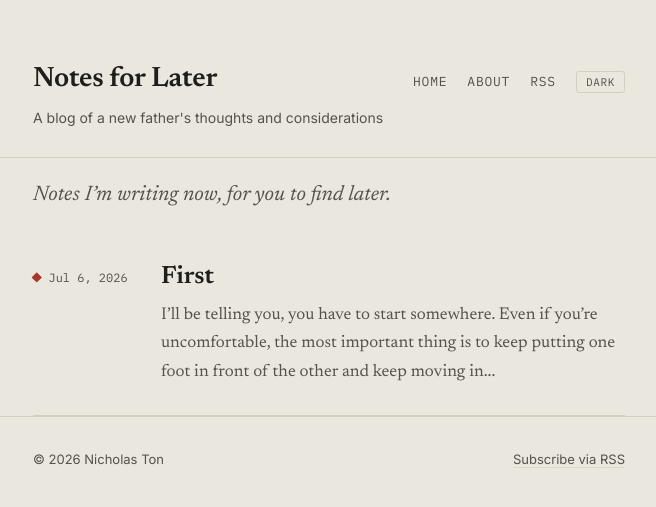
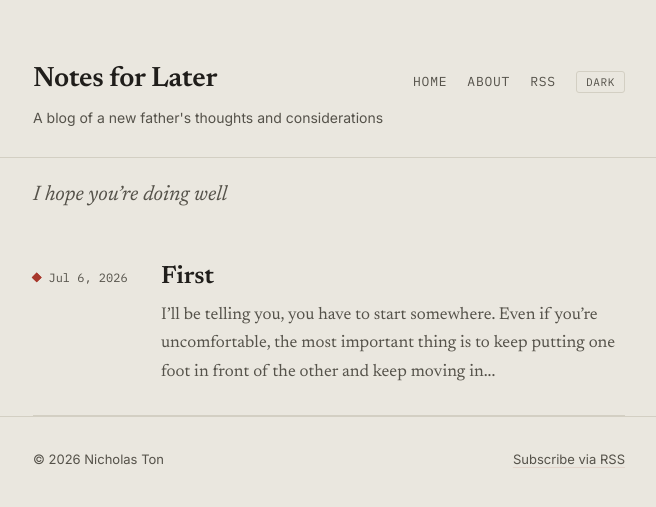
Before and after one commit to Nichkt/XiuShen, a Jekyll site: the page built from index.md, in a window 1280 px wide. Shown: the top 507 px of the page, without its empty margins (311-967 px from the left). Built offline with Jekyll 4.4.1, drawn with Linux system fonts in a browser that asks for light colours.

Commit message:
Update index.md

```diff
--- a/index.md
+++ b/index.md
@@ -1,4 +1,4 @@
 ---
 layout: home
 ---
-Notes I'm writing now, for you to find later.
+I hope you're doing well
```
